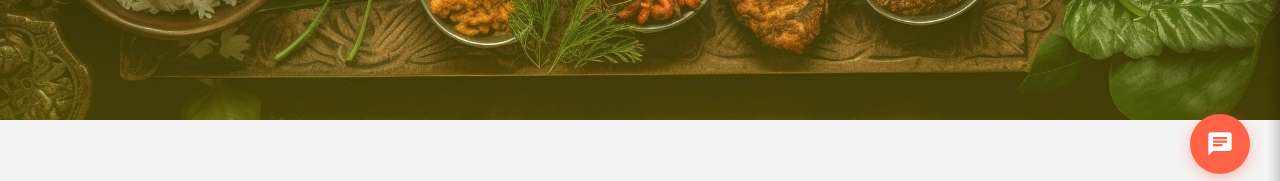
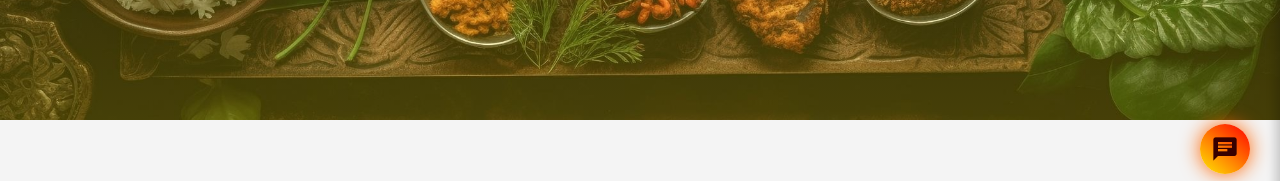
Before and after one commit to omkar3600/TastyBites, a plain HTML site: page index.html in a window 1280 px wide. Shown: the part 596-777 px from the top of the page. Drawn offline with Linux system fonts and the light colour scheme.

Commit message:
minor css changes

```diff
--- a/style.css
+++ b/style.css
@@ -143,7 +143,7 @@ nav {
     cursor: pointer;
     font-weight: 600;
     font-size: 0.9rem;
-    transition: all 0.4s ease;
+    transition: all 0.3s ease;
 }
 .login-btn:hover {
     background-color: var(--primary);
@@ -200,7 +200,7 @@ nav {
 .hero-content {
     max-width: 900px;
     padding: 50px;
-    animation: fadeInUp 1.5s ease-out;
+    animation: fadeInUp 1s ease-out;
     background-color: #1e1e1eb9;
     border-radius: 50px;
 }
@@ -266,7 +266,7 @@ nav {
         rgba(255, 255, 255, 0.2),
         transparent
     );
-    transition: 0.5s;
+    transition: 0.3s;
 }
 .cta-button:hover::before {
     left: 100%;
@@ -2278,13 +2278,13 @@ body.dark-mode .chat-message.other .msg-bubble {
     position: fixed;
     bottom: 30px;
     right: 30px;
-    width: 60px;
-    height: 60px;
-    background: var(--primary);
-    color: white;
+    width: 50px;
+    height: 50px;
+    background: linear-gradient(220deg, #ff0000, #ffe900fc);
+    color: #370000;
     border: none;
     border-radius: 50%;
-    box-shadow: 0 4px 15px rgba(255, 99, 71, 0.4);
+    box-shadow: 0px 0px 20px rgb(255 100 0 / 100%);
     cursor: pointer;
     display: flex;
     align-items: center;
```
